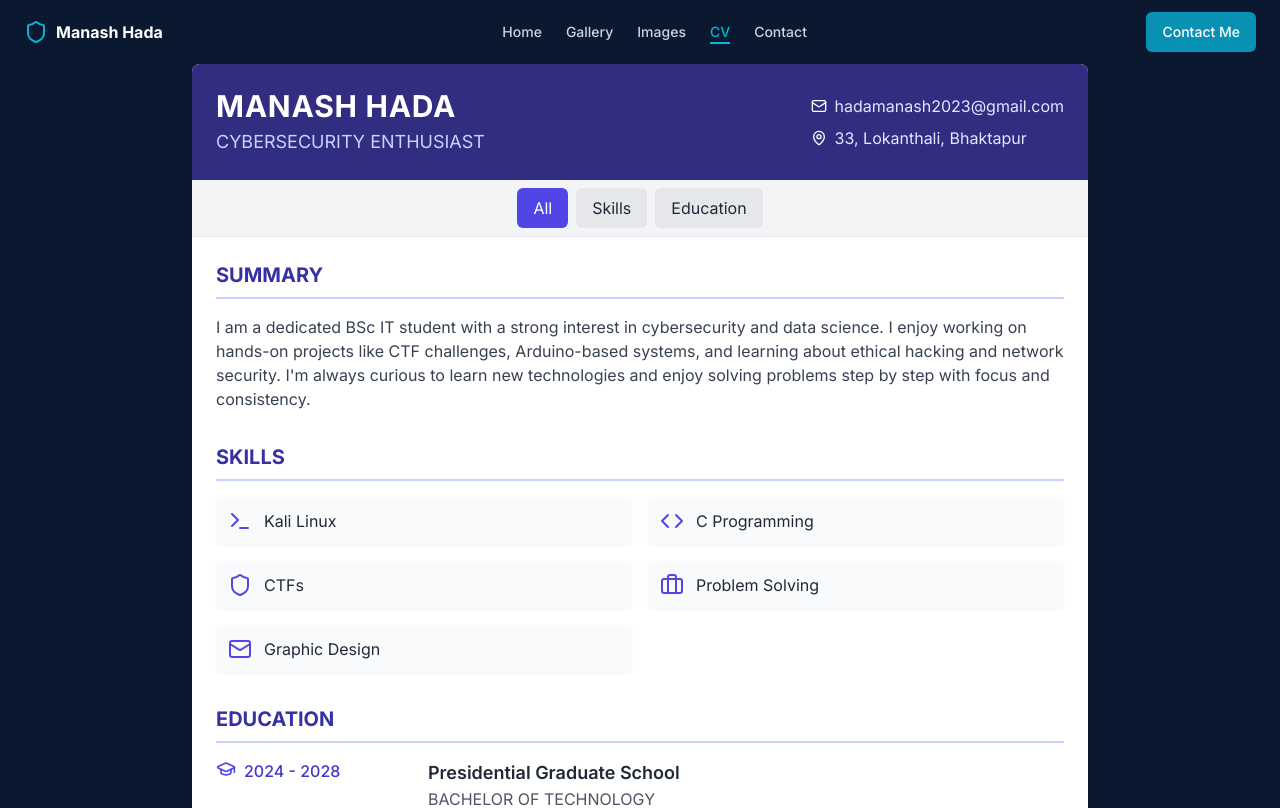
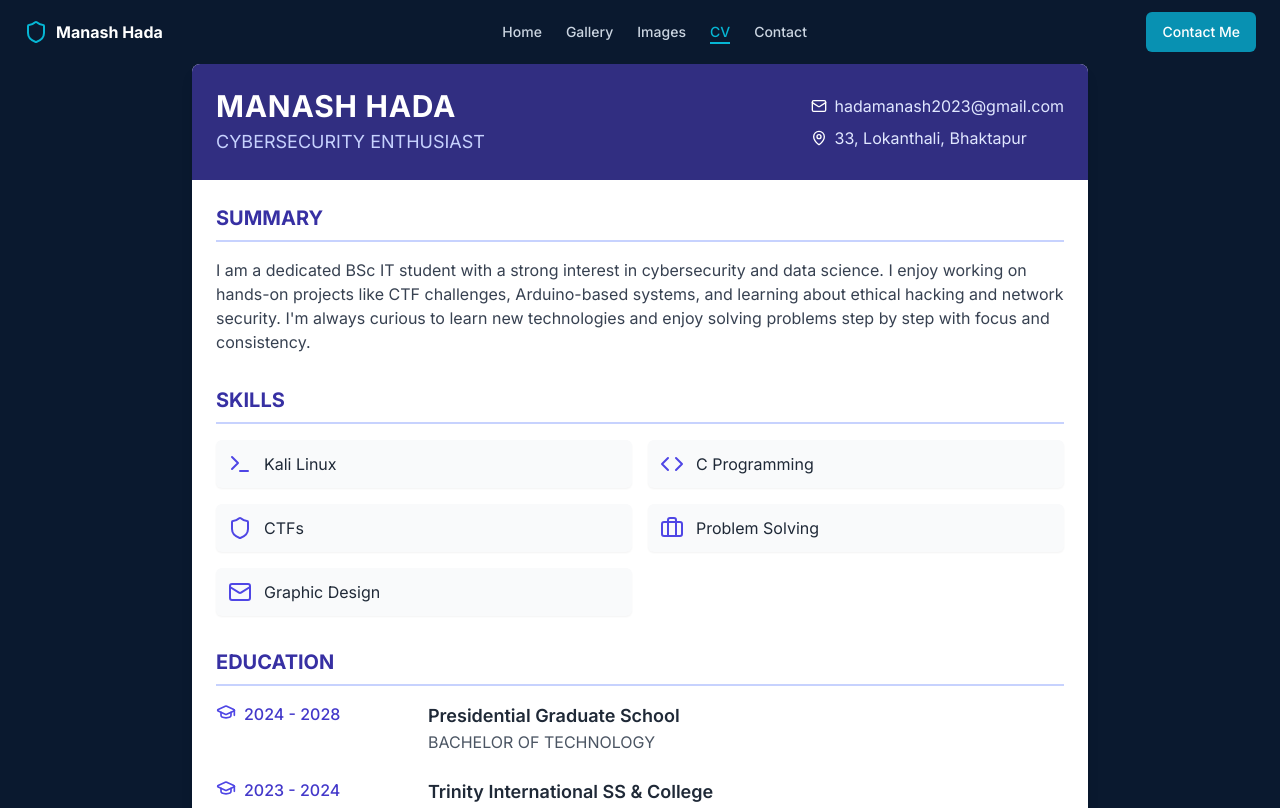
Before and after one commit to had4manS202/Portfolio, a Next.js app: page /cv in a window 1280 px wide. Shown: the top 808 px of the page. Built offline with nearby package versions, Linux system fonts and the light colour scheme.

Commit message:
Portfolio

```diff
--- a/app/cv/page.tsx
+++ b/app/cv/page.tsx
@@ -1,5 +1,4 @@
 "use client"
-import { useState } from 'react';
 import {
   Briefcase,
   GraduationCap,
@@ -11,8 +10,6 @@ import {
 } from 'lucide-react';
 
 export default function ManashHadaCV() {
-  const [activeTab, setActiveTab] = useState('all');
-
   return (
     <div className="max-w-4xl mx-auto bg-white text-gray-800 shadow-lg rounded-lg overflow-hidden">
       {/* Header Section */}
@@ -35,33 +32,9 @@ export default function ManashHadaCV() {
         </div>
       </div>
 
-      {/* Tabs Navigation */}
-      <div className="bg-gray-100 border-b border-gray-200">
-        <div className="flex justify-center space-x-2 p-2">
-          <button
-            className={`px-4 py-2 rounded-md ${activeTab === 'all' ? 'bg-indigo-600 text-white' : 'bg-gray-200 text-gray-800'}`}
-            onClick={() => setActiveTab('all')}
-          >
-            All
-          </button>
-          <button
-            className={`px-4 py-2 rounded-md ${activeTab === 'skills' ? 'bg-indigo-600 text-white' : 'bg-gray-200 text-gray-800'}`}
-            onClick={() => setActiveTab('skills')}
-          >
-            Skills
-          </button>
-          <button
-            className={`px-4 py-2 rounded-md ${activeTab === 'education' ? 'bg-indigo-600 text-white' : 'bg-gray-200 text-gray-800'}`}
-            onClick={() => setActiveTab('education')}
-          >
-            Education
-          </button>
-        </div>
-      </div>
-
       {/* Main Content */}
       <div className="p-6">
-        {/* Summary Section - Always visible */}
+        {/* Summary Section */}
         <div className="mb-8">
           <h2 className="text-xl font-bold text-indigo-800 border-b-2 border-indigo-200 pb-2 mb-4">
             SUMMARY
@@ -75,7 +48,6 @@ export default function ManashHadaCV() {
         </div>
 
         {/* Skills Section */}
-        {(activeTab === 'all' || activeTab === 'skills') && (
         <div className="mb-8">
           <h2 className="text-xl font-bold text-indigo-800 border-b-2 border-indigo-200 pb-2 mb-4">
             SKILLS
@@ -103,10 +75,8 @@ export default function ManashHadaCV() {
             </div>
           </div>
         </div>
-        )}
 
         {/* Education Section */}
-        {(activeTab === 'all' || activeTab === 'education') && (
         <div className="mb-8">
           <h2 className="text-xl font-bold text-indigo-800 border-b-2 border-indigo-200 pb-2 mb-4">
             EDUCATION
@@ -146,7 +116,6 @@ export default function ManashHadaCV() {
             </div>
           </div>
         </div>
-        )}
       </div>
 
       {/* Footer */}
```
Lines whose indentation alone changed are shown as unchanged.
